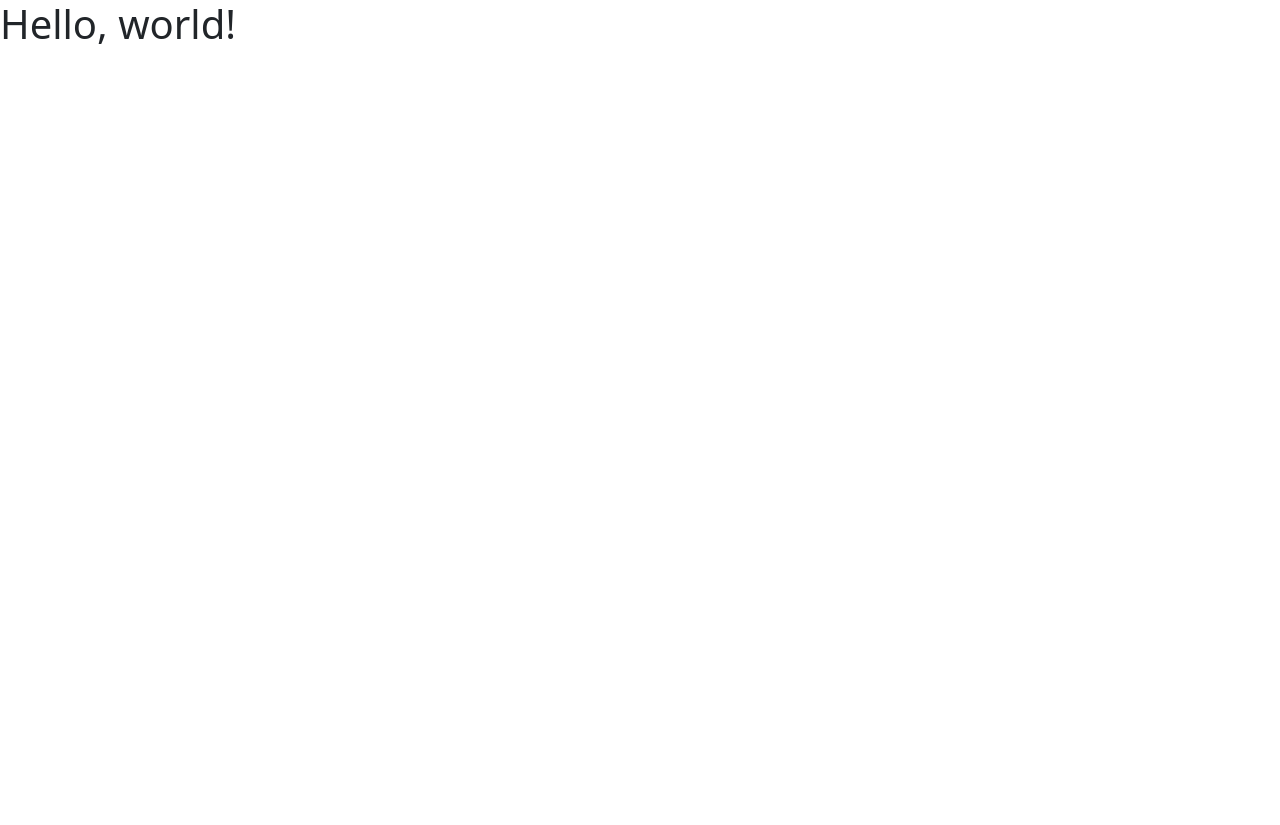
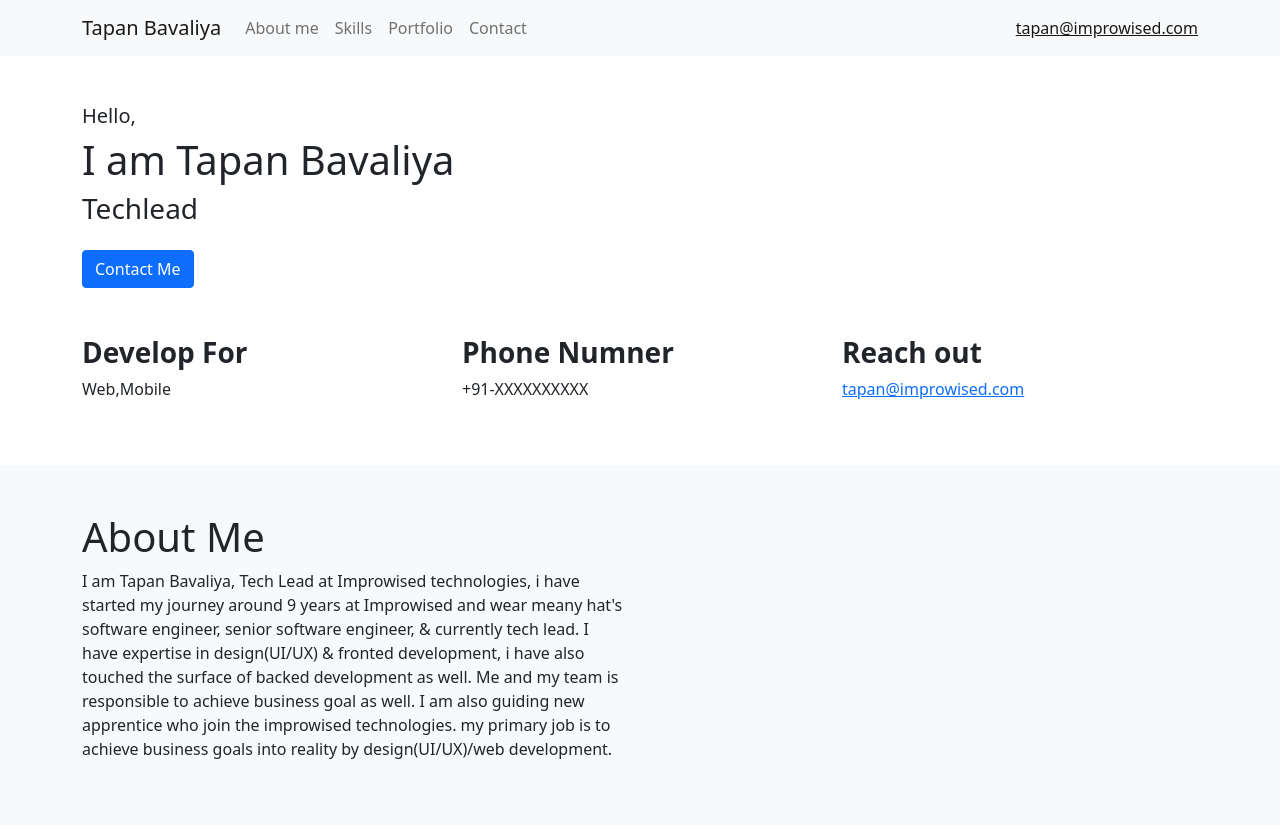
Before and after one commit to tapanbavaliya/portfolio, a plain HTML site: page index.html in a window 1280 px wide. Before the commit the page ends 800 px from the top, so only its background shows below. Drawn offline with nearby package versions, Linux system fonts and the light colour scheme.

Commit message:
updated index.html

```diff
--- a/index.html
+++ b/index.html
@@ -11,7 +11,95 @@
     <title>Hello, world!</title>
   </head>
   <body>
-    <h1>Hello, world!</h1>
+    <nav class="navbar navbar-expand-lg navbar-light bg-light">
+      <div class="container">
+        <a class="navbar-brand" href="#">Tapan Bavaliya</a>
+        <button class="navbar-toggler" type="button" data-bs-toggle="collapse" data-bs-target="#navbarText" aria-controls="navbarText" aria-expanded="false" aria-label="Toggle navigation">
+          <span class="navbar-toggler-icon"></span>
+        </button>
+        <div class="collapse navbar-collapse" id="navbarText">
+          <ul class="navbar-nav me-auto mb-2 mb-lg-0">
+            <li class="nav-item">
+              <a class="nav-link" aria-current="page" href="/#aboutme">About me</a>
+            </li>
+            <li class="nav-item">
+              <a class="nav-link" href="/#skills">Skills</a>
+            </li>
+            <li class="nav-item">
+              <a class="nav-link" href="/#portfolio">Portfolio</a>
+            </li>
+            <li class="nav-item">
+              <a class="nav-link" href="/#contact">Contact</a>
+            </li>
+          </ul>
+          <span class="navbar-text">
+            <a href="mailto:tapan@improwised.com">tapan@improwised.com</a>
+          </span>
+        </div>
+      </div>
+    </nav>
+
+    <section class="container py-5">
+      <div class="row">
+        <div class="col">
+          <h5>Hello,</h5>
+          <h1>I am Tapan Bavaliya</h1>
+          <h3>Techlead</h3>
+          <button type="button" class="btn btn-primary mt-3">Contact Me</button>
+        </div>
+      </div>
+
+      <div class="row pt-5">
+        <div class="col">
+          <h3>
+            <strong>
+              Develop For
+            </strong>
+          </h3>
+          <p>
+            Web,Mobile
+          </p>
+        </div>
+        <div class="col">
+          <h3>
+            <strong>
+              Phone Numner
+            </strong>
+          </h3>
+          <p>
+            +91-XXXXXXXXXX
+          </p>
+        </div>
+        <div class="col">
+          <h3>
+            <strong>
+              Reach out
+            </strong>
+          </h3>
+          <p>
+            <a href="mailto:tapan@improwised.com">tapan@improwised.com</a>
+          </p>
+        </div>
+      </div>
+    </section>
+
+    <section class="bg-light py-5">
+      <div class="container">
+        <div class="row">
+          <div class="col">
+            <h1 id="aboutme">About Me</h1>
+            <p>
+              I am Tapan Bavaliya, Tech Lead at Improwised technologies, i have started my journey around 9 years at Improwised and wear meany hat's software engineer, senior software engineer, & currently tech lead.
+
+              I have expertise in design(UI/UX) & fronted development, i have also touched the surface of backed development as well. Me and my team is responsible to achieve business goal as well. I am also guiding new apprentice who join the improwised technologies.
+
+              my primary job is to achieve business goals into reality by design(UI/UX)/web development.
+            </p>
+          </div>
+          <div class="col-sm"></div>
+        </div>
+      </div>
+    </section>
 
     <!-- Optional JavaScript; choose one of the two! -->
 
```
